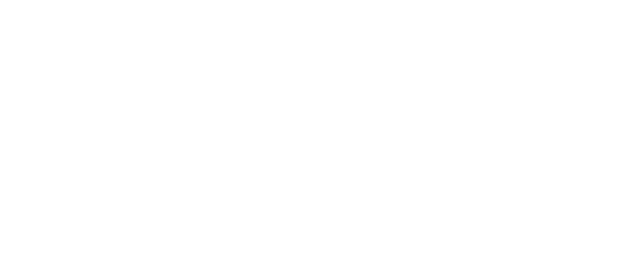
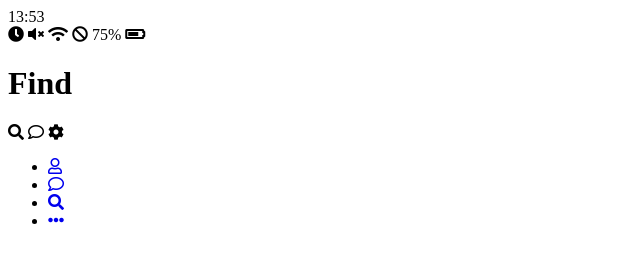
Before and after one commit to Hyegyeong310/kakao-challenge, a plain HTML site: page find.html in a window 1280 px wide. Shown: the whole page, without its empty margins (0-640 px from the left). Drawn offline with Linux system fonts and the light colour scheme.

Commit message:
[Add] 기본 요소 추가

```diff
--- a/find.html
+++ b/find.html
@@ -0,0 +1,62 @@
+<!DOCTYPE html>
+<html lang="en">
+  <head>
+    <meta charset="UTF-8" />
+    <meta name="viewport" content="width=device-width, initial-scale=1.0" />
+    <meta http-equiv="X-UA-Compatible" content="ie=edge" />
+    <link
+      rel="stylesheet"
+      href="https://cdnjs.cloudflare.com/ajax/libs/font-awesome/5.11.2/css/all.css"
+    />
+    <title>Find | Kakao Clone</title>
+  </head>
+  <body>
+    <div class="status-bar">
+      <div class="status-bar__column">
+        <span class="status-bar__clock">13:53</span>
+      </div>
+      <div class="status-bar__column">
+        <i class="fas fa-clock"></i>
+        <i class="fas fa-volume-mute"></i>
+        <i class="fas fa-wifi"></i>
+        <i class="fas fa-ban"></i>
+        <span class="status-bar__battery-level">75%</span>
+        <i class="fas fa-battery-three-quarters"></i>
+      </div>
+    </div>
+    <header class="header">
+      <div class="header__header-column">
+        <h1 class="header__title">Find</h1>
+      </div>
+      <div class="header__header-column">
+        <span class="header__icon"><i class="fas fa-search"></i></span>
+        <span class="header__icon"><i class="far fa-comment"></i></span>
+        <span class="header__icon"><i class="fas fa-cog"></i></span>
+      </div>
+    </header>
+    <nav class="nav">
+      <ul class="nav__list">
+        <li class="nav__list-item">
+          <a href="friends.html" class="nav__list-link"
+            ><i class="far fa-user"></i
+          ></a>
+        </li>
+        <li class="nav__list-item">
+          <a href="index.html" class="nav__list-link"
+            ><i class="far fa-comment"></i
+          ></a>
+        </li>
+        <li class="nav__list-item">
+          <a href="find.html" class="nav__list-link"
+            ><i class="fas fa-search"></i
+          ></a>
+        </li>
+        <li class="nav__list-item">
+          <a href="more.html" class="nav__list-link"
+            ><i class="fas fa-ellipsis-h"></i
+          ></a>
+        </li>
+      </ul>
+    </nav>
+  </body>
+</html>
```
Also changed, not shown: friends.html (+62 -0 lines), index.html (+24 -0 lines), more.html (+62 -0 lines).
